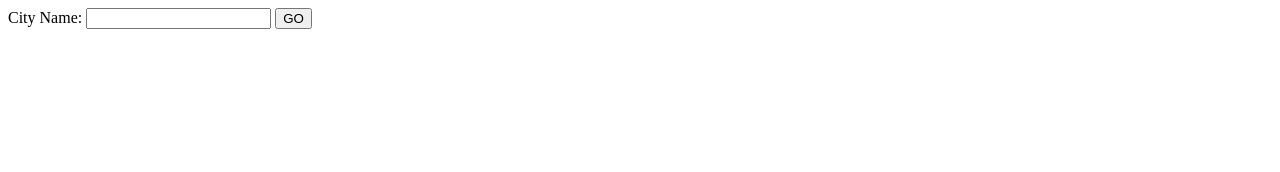
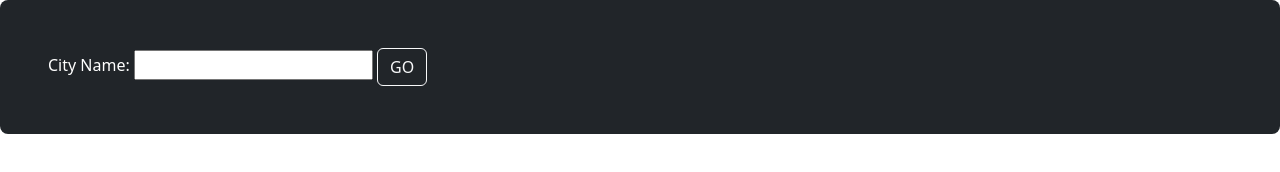
Before and after one commit to SamserAliKhan/WeatherAPI, a website: page index.html in a window 1280 px wide. Drawn offline with nearby package versions, Linux system fonts and the light colour scheme.

Commit message:
modified:   app.js 	modified:   index.html bootstrap added 	modified:   package-lock.json 	modified:   package.json

```diff
--- a/app.js
+++ b/app.js
@@ -16,6 +16,7 @@ app.post('/',function(req,res){
     https.get(url,function(respo){
     respo.on('data',function(data){
         const Data = JSON.parse(data);
+
         const des = Data.weather[0].description
         const temp = Data.main.temp;
         const imgurl = "https://openweathermap.org/img/wn/"+Data.weather[0].icon+"@2x.png";
@@ -34,5 +35,5 @@ app.get('/',function(req,res){
 
 })
 
-app.listen(3000,function(){
+app.listen(5000,function(){
 });
--- a/index.html
+++ b/index.html
@@ -4,13 +4,18 @@
     <meta charset="UTF-8">
     <meta name="viewport" content="width=device-width, initial-scale=1.0">
     <title>Weathe Api</title>
+    <link href="https://cdn.jsdelivr.net/npm/bootstrap@5.3.1/dist/css/bootstrap.min.css" rel="stylesheet" integrity="sha384-4bw+/aepP/YC94hEpVNVgiZdgIC5+VKNBQNGCHeKRQN+PtmoHDEXuppvnDJzQIu9" crossorigin="anonymous">
 </head>
 <body>
-    <form action="/" method="post">
-        <lable for="city">City Name:</lable>
-        <input type="text" id="city" name="city">
-        <button type="submit">GO</button>
-    </form>
+    <div class="h-100 p-5 text-bg-dark rounded-3">
+        <form action="/" method="post">
+            <lable for="city">City Name:</lable>
+            <input type="text" id="city" name="city">
+            <button class="btn btn-outline-light" type="submit">GO</button>
+        </form>
+
+      </div>
+
 
 </body>
 </html>
--- a/package.json
+++ b/package.json
@@ -10,6 +10,7 @@
   "license": "ISC",
   "dependencies": {
     "body-parser": "^1.20.2",
+    "bootstrap": "^5.3.1",
     "express": "^4.18.2"
   }
 }
```
Also changed, not shown: 1 other file.
